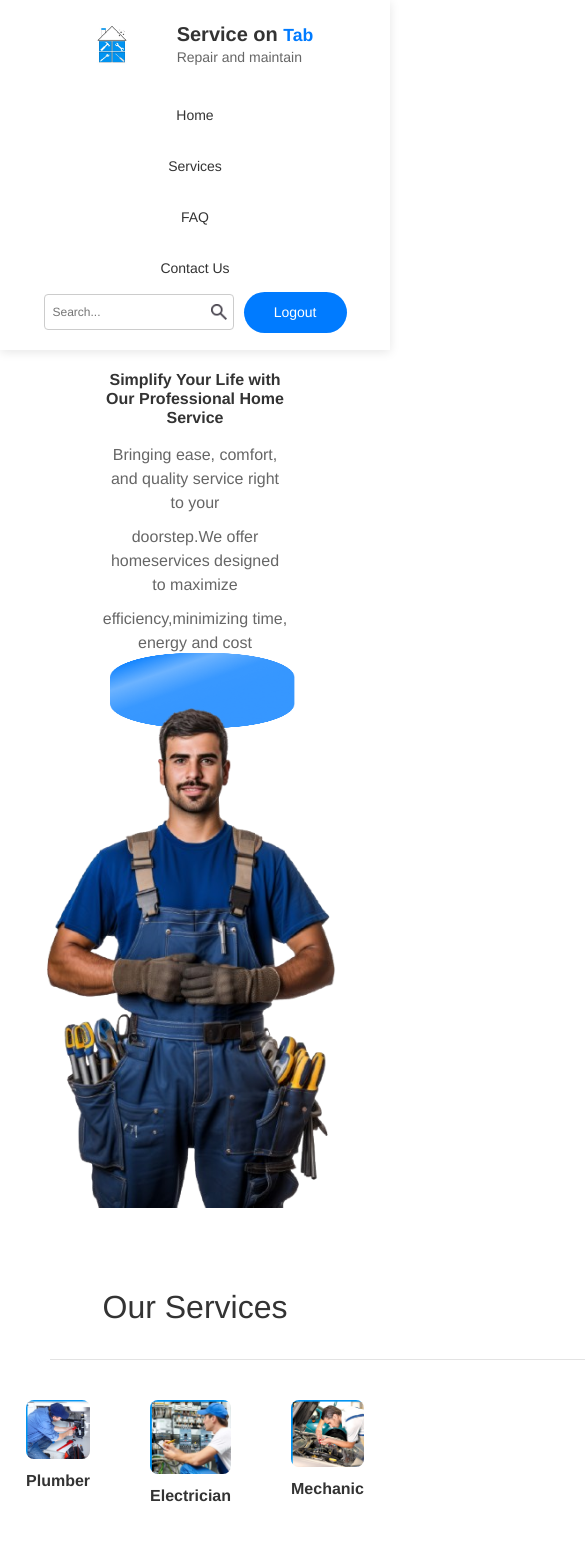
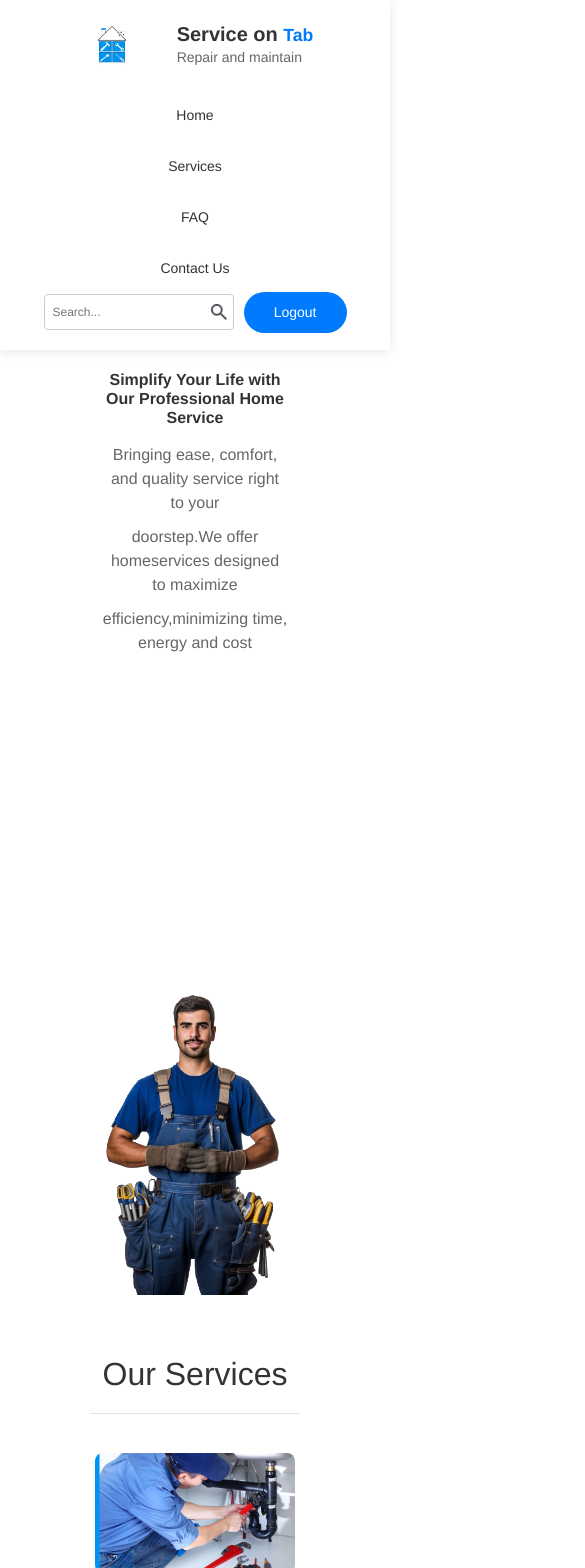
Before and after one commit to muneebakhurram/ServiceonTab, a React (Create React App) app: page /homepage in a window 390 px wide. Shown: the top 1568 px of the page, 585 px wide, since content can reach past the window. Built offline with nearby package versions, Linux system fonts and the light colour scheme.

Commit message:
Updated login.css and added Signupp.jsx, Signup.css

```diff
--- a/src/pages/HomePage.jsx
+++ b/src/pages/HomePage.jsx
@@ -28,7 +28,7 @@ function HomePage() {
               </div>
 
               <div className="image-section">
-                    <img src={decore} alt="Background Design" className="background-decore" />
+
                   <img src={mainpic} alt="Handyman with tools" className="main-pic" />
               </div>
           </div>
--- a/src/styles/HomePage.css
+++ b/src/styles/HomePage.css
@@ -1,55 +1,5 @@
+
 * {
-  margin: 0;
-  padding: 0;
-  box-sizing: border-box;
-}
-
-body {
-  font-family: 'Helvetica Neue', Arial, sans-serif;
-  margin: 0;
-  padding: 0;
-}
-
-.service-container {
-  display: flex;
-  justify-content: space-between;
-  align-items: center;
-  padding: 40px 50px;
-  border-radius: 10px;
-  height: calc(100vh - 80px);
-  margin: 0;
-  position: relative;
-}
-
-.text-section {
-  max-width: 50%;
-  text-align: left;
-  position: relative;
-  z-index: 2;
-}
-
-.main-heading {
-  font-size: 2rem;
-  color: #333;
-  line-height: 1.2;
-  margin-bottom: 15px;
-  font-weight: 600;
-}
-
-.sub-heading {
-  font-size: 1rem;
-  color: #666;
-  margin-bottom: 10px;
-}
-
-.highlight-text {
-  font-size: 1rem;
-  color: #666;
-  margin-bottom: 10px;
-}
-
-.sign-up-btn {
-  background-color: #007 ;
   margin: 0;
   padding: 0;
   box-sizing: border-box;
@@ -106,16 +56,18 @@ body {
 
 .image-section {
   position: relative;
-  width: 40%;
-  text-align: center;
+  width: 40%; /* Adjust to fit layout */
+  display: flex;
+  justify-content: center;
+  align-items: center;
   margin-left: 3%;
 }
-
 
 .background-decore {
   position: absolute;
   width: 75%;
   height: auto;
+  margin-top: 80%;
   top: 2%;
   left: 12%;
   z-index: 1;
@@ -124,10 +76,10 @@ body {
 
 .main-pic {
   position: relative;
-  width: 70%;
+  margin-top: 80%;
+  max-width: 60%; /* Adjust size dynamically */
   z-index: 2;
 }
-
 
 
 @media (max-width: 1024px) {
@@ -156,14 +108,12 @@ body {
       font-size: 1.1rem;
   }
 
-    .background-decore {
-        top: 20px;
-        width: 100%;
-    }
+
 }
 /* Services Section */
 .services-section {
-    padding: 40px 50px;
+  padding: 50px 50px;
+
 }
 
 .services-heading {
@@ -173,41 +123,57 @@ body {
   margin-bottom: 20px;
 }
 
+.line-image {
+  display: block;
+  margin: 0 auto 30px auto; /* Center the line image */
+  width: 750px; /* Adjust the line width */
+
+}
+
 .services-boxes {
   display: flex;
-    justify-content: center;
-    gap: 20px;
+  justify-content: center; /* Center align horizontally */
+  gap: 40px; /* Space between each service */
+  align-items: center; /* Align text and icons vertically */
+  flex-wrap: nowrap; /* Ensure everything stays in one row */
+
+
 }
 
 .service-box {
+  text-align: center;
+  cursor: pointer; /* Clickable style */
+  transition: transform 0.3s ease; /* Slight hover effect */
+  height: 200px;
+  width: 200px;
 
-    padding: 20px;
-
-    text-align: center;
-    cursor: pointer;
 }
 
 .service-box:hover {
+  transform: scale(1.1); /* Slight zoom effect on hover */
+}
 
-    box-shadow: 0 4px 15px rgb(187, 213, 248);
+.service-image {
+  width: 150px; /* Adjust the width for larger but balanced size */
+  height: auto; /* Maintain aspect ratio to avoid distortion */
+  margin-bottom: 5px; /* Space between the icon and text */
 }
+
 
 .service-text {
   font-weight: bold;
+  font-size: 1rem;
   color: #333;
-    margin-top: 10px;
+  margin: 0; /* Remove unnecessary spacing */
 }
 
-service-image {
-    width: 30px;
-    height: auto;
-    margin-bottom: 10px;
-}
 
 .quote-section {
-    height: 397px;
+  height: 500px;
   position: relative;
   width: 100px;
+
+
 }
 
 .quote-section .quote-contents {
@@ -223,10 +189,9 @@ service-image {
 .quote-section .texts {
   height: 250px;
 
-
-
   width: 412px;
 }
+
 /* why choose us */
 .quote-section .frame {
   height: 68px;
@@ -262,17 +227,19 @@ service-image {
   background-image: url(../assests/images/whycutomerchooseus.png);
   background-position: 50% 50%;
   background-size: cover;
-    height: 345px;
+  height: 300px;
   left: 869px;
   position: absolute;
   top: 16px;
-    width: 344px;
+  width: 300px;
 }
 /* about */
 .about-section {
   height: 564px;
   position: relative;
   width: 100px;
+  margin-top: -10%;
+
 }
 
 .about-section .images {
@@ -508,3 +475,23 @@ service-image {
   text-align: center;
   top: 0;
 }
+
+@media (max-width: 768px) {
+.services-section {
+    padding: 20px;
+}
+
+.services-boxes {
+    display: flex;
+    flex-direction: column;
+    align-items: center;
+}
+
+.service-box {
+    margin-bottom: 15px;
+}
+
+.line-image {
+    width: 60%;
+}
+}
```
Lines whose indentation alone changed are shown as unchanged.
